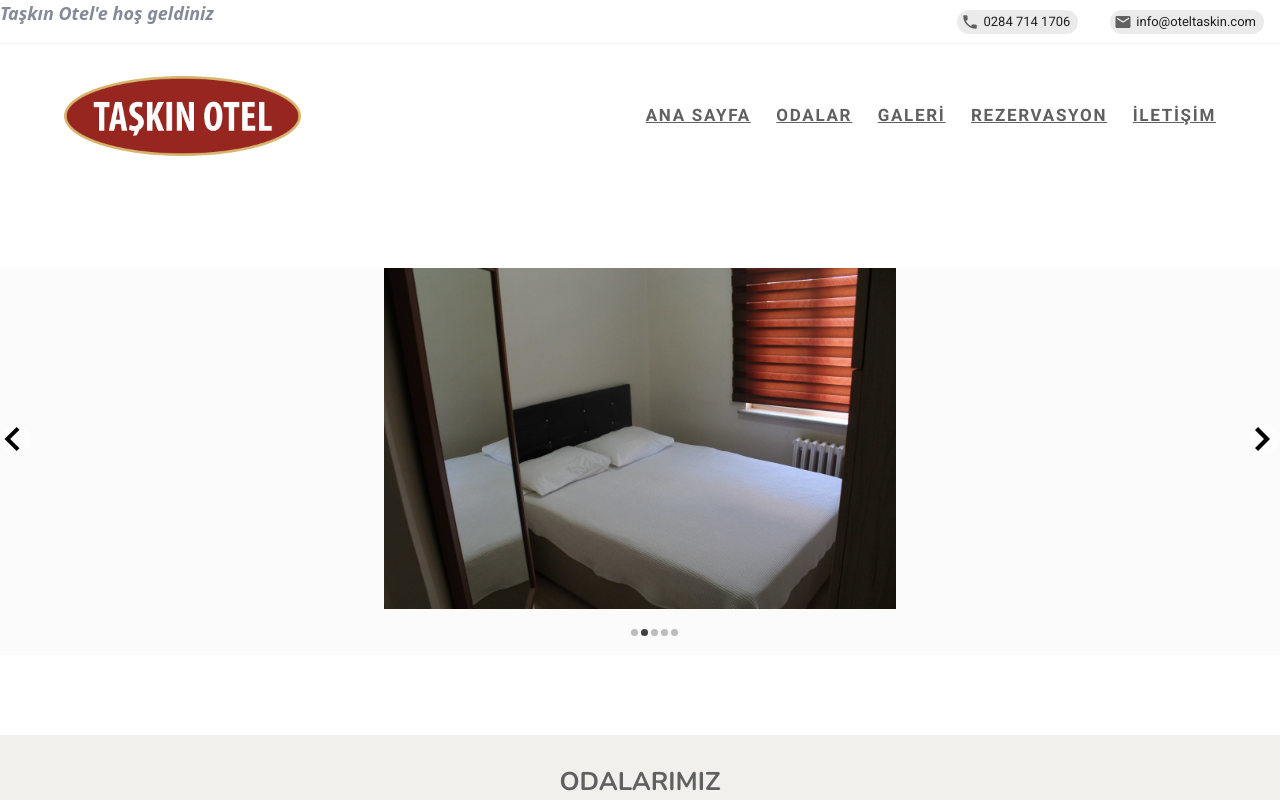
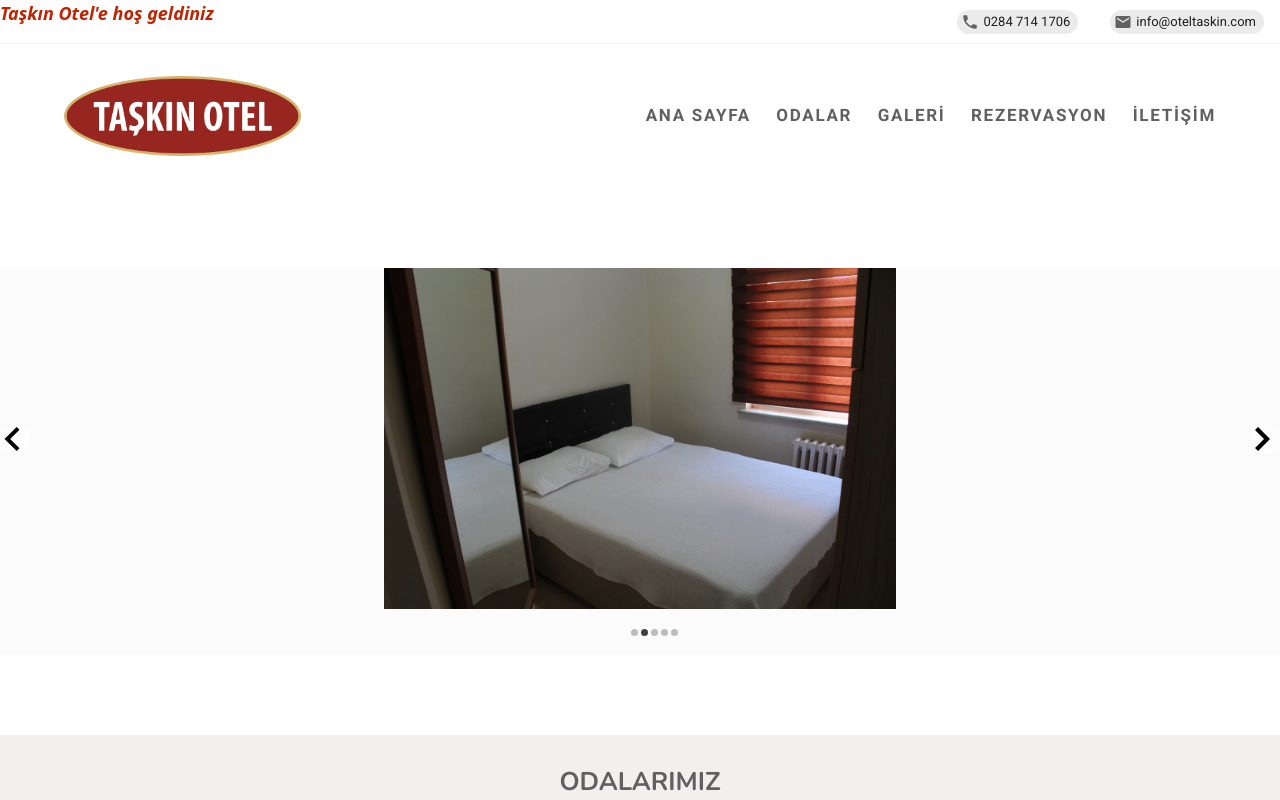
Before and after one commit to OrcaBusinessSolution/otel_taskin_app, a React (Create React App) app: page / in a window 1280 px wide. Shown: the top 800 px of the page. Built offline with nearby package versions, Linux system fonts and the light colour scheme.

Commit message:
updated color of links and p tag

```diff
--- a/src/components/GlobalComponents/HeaderComponent.jsx
+++ b/src/components/GlobalComponents/HeaderComponent.jsx
@@ -33,9 +33,10 @@ const HeaderDiv = styled.div`
     letter-spacing: 0.1em;
     margin-left: 1.5em;
     color: #606060;
+    text-decoration: none;
   }
   & a:hover {
-    color: #c12200;
+    color: #deb666;
     font-size: 18px;
   }
   @media only screen and (max-width: 768px) {
@@ -59,21 +60,11 @@ function Header() {
       </Link>
       <hr />
       <HeaderDiv>
-        <Link to="/" underline="none">
-          ANA SAYFA
-        </Link>
-        <Link to="/rooms" underline="none">
-          ODALAR
-        </Link>
-        <Link to="/gallery" underline="none">
-          GALERİ
-        </Link>
-        <Link to="/reservation" underline="none">
-          REZERVASYON
-        </Link>
-        <Link to="/communication" underline="none">
-          İLETİŞİM
-        </Link>
+        <Link to="/">ANA SAYFA</Link>
+        <Link to="/rooms">ODALAR</Link>
+        <Link to="/gallery">GALERİ</Link>
+        <Link to="/reservation">REZERVASYON</Link>
+        <Link to="/communication">İLETİŞİM</Link>
       </HeaderDiv>
     </Container>
   );
--- a/src/components/GlobalComponents/HeaderInfoComponent.jsx
+++ b/src/components/GlobalComponents/HeaderInfoComponent.jsx
@@ -20,6 +20,7 @@ const InfoDiv = styled.div`
   & p:hover{
     font-size: 18px;
     font-weight: bold;
+    color: #c12200;
   }
 `;
 const ContactDiv = styled.div`
```
